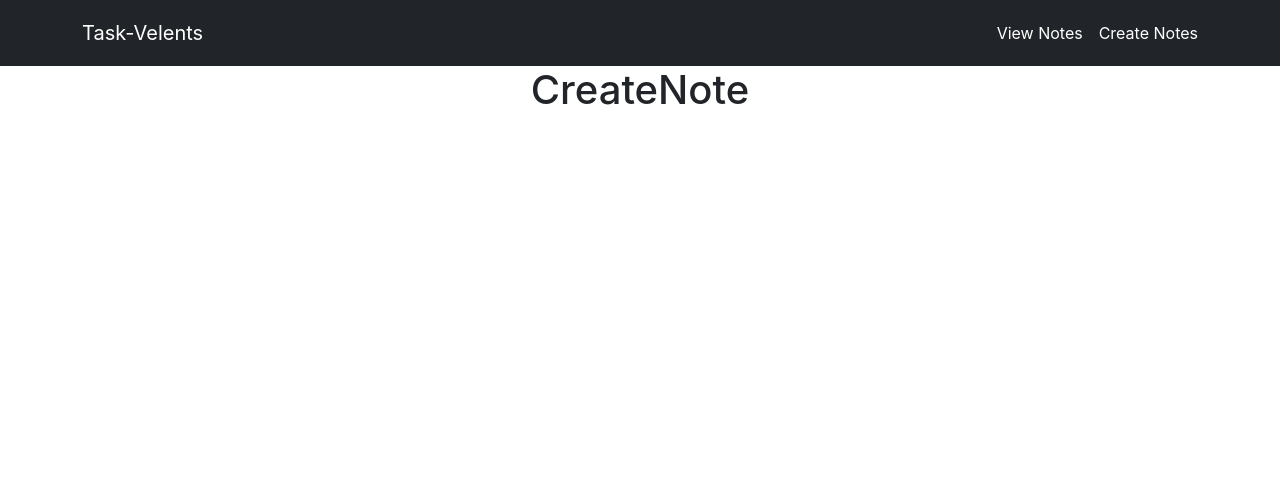
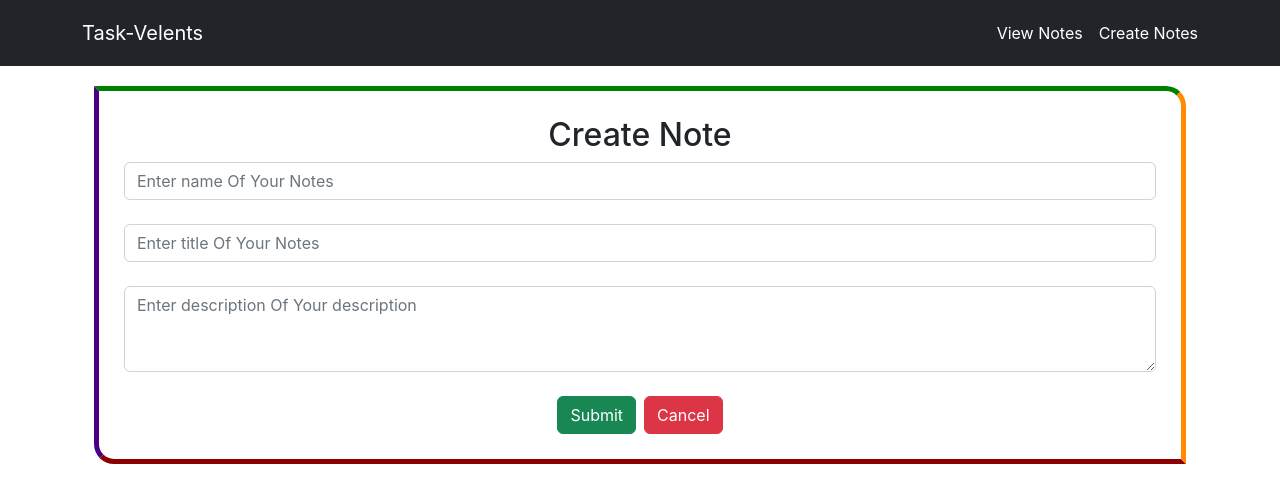
Before and after one commit to hossamabdulmagid/E2E, a React (Create React App) app in the folder e2e-frontend/: page /create in a window 1280 px wide. Shown: the top 502 px of the page. Built offline with nearby package versions, Linux system fonts and the light colour scheme.

Commit message:
setup react-hook-form and Create Basic Form with React-bootstrap

```diff
--- a/e2e-frontend/package.json
+++ b/e2e-frontend/package.json
@@ -11,6 +11,7 @@
     "react": "^18.2.0",
     "react-bootstrap": "^2.5.0",
     "react-dom": "^18.2.0",
+    "react-hook-form": "^7.36.1",
     "react-router": "^6.4.1",
     "react-router-dom": "^6.4.1",
     "react-scripts": "5.0.1",
--- /dev/null
+++ b/e2e-frontend/src/pages/createnote/createnote-styles.jsx
@@ -0,0 +1,11 @@
+import styled from 'styled-components';
+
+
+export const RapperForm = styled.div`
+  border-width: 5px;
+  border-style: solid;
+  border-color: green darkorange darkred indigo;
+  border-radius: 0px 20px;
+  padding:25px;
+  margin-top:20px;
+`;
--- a/e2e-frontend/src/pages/createnote/createnotes.component.jsx
+++ b/e2e-frontend/src/pages/createnote/createnotes.component.jsx
@@ -1,9 +1,50 @@
+import {Button, Form} from 'react-bootstrap';
+import {RapperForm} from './createnote-styles'
+
 const CreateNotes = () => {
     return (
         <div className={'container text-center'}>
-            <h1>
-                CreateNote
-            </h1>
+            <div className={'container'}>
+                <div className={'row'}>
+                    <div className={'col-sm-12'}>
+                        <RapperForm>
+                            <h2>
+                                Create Note
+                            </h2>
+                            <Form>
+                                <Form.Group className="mb-3" controlId="formBasicEmail">
+                                    <Form.Control
+                                        className={'mb-4'}
+                                        type="text"
+                                        placeholder="Enter name Of Your Notes"
+                                        required
+                                    />
+                                    <Form.Control
+                                        className={'mb-4'}
+                                        type="text"
+                                        placeholder="Enter title Of Your Notes"
+                                        required
+                                    />
+
+                                    <Form.Control
+                                        className={'mb-4'}
+                                        as="textarea"
+                                        rows={3}
+                                        placeholder="Enter description Of Your description"
+                                        required
+                                    />
+                                </Form.Group>
+                                <Button variant="success" type="submit" className={'me-2'}>
+                                    Submit
+                                </Button>
+                                <Button variant="danger">
+                                    Cancel
+                                </Button>
+                            </Form>
+                        </RapperForm>
+                    </div>
+                </div>
+            </div>
         </div>
     )
 }
```
Also changed, not shown: 2 other files (tests, documents, lock files or other folders).
